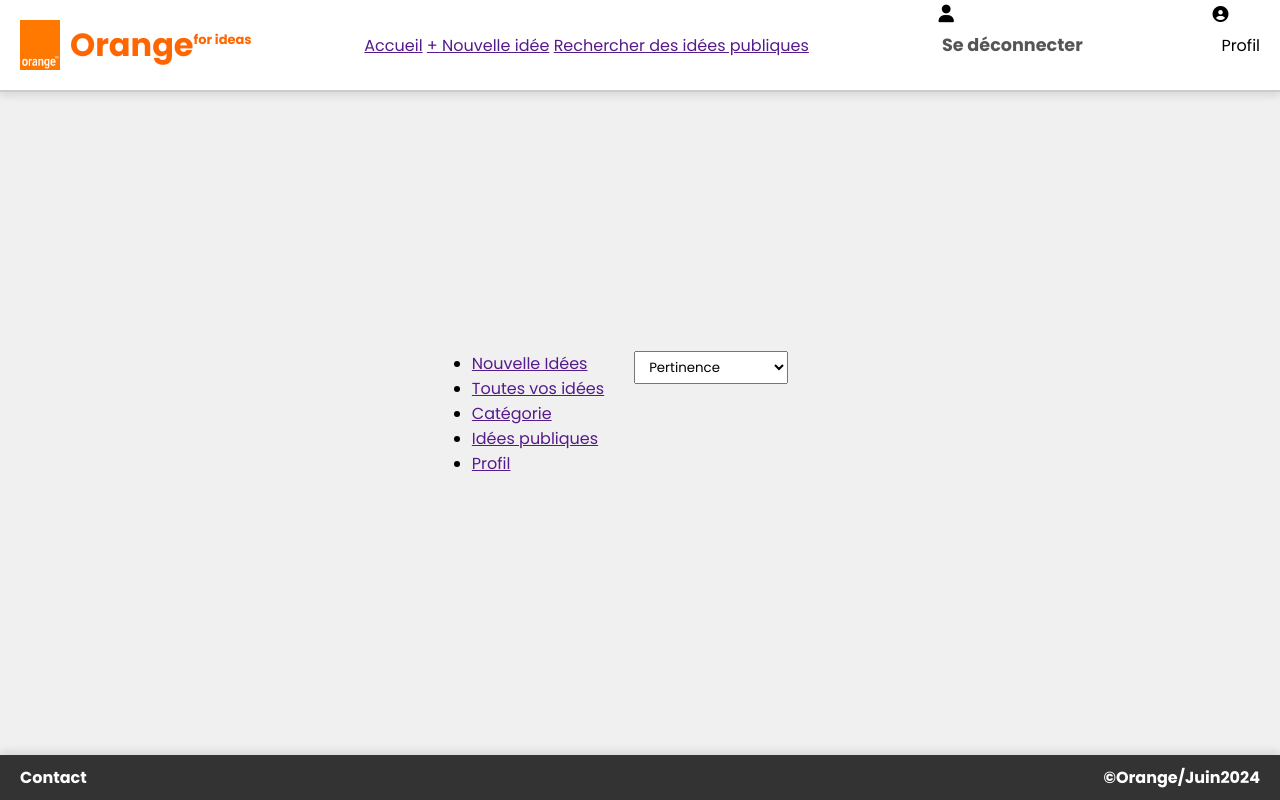
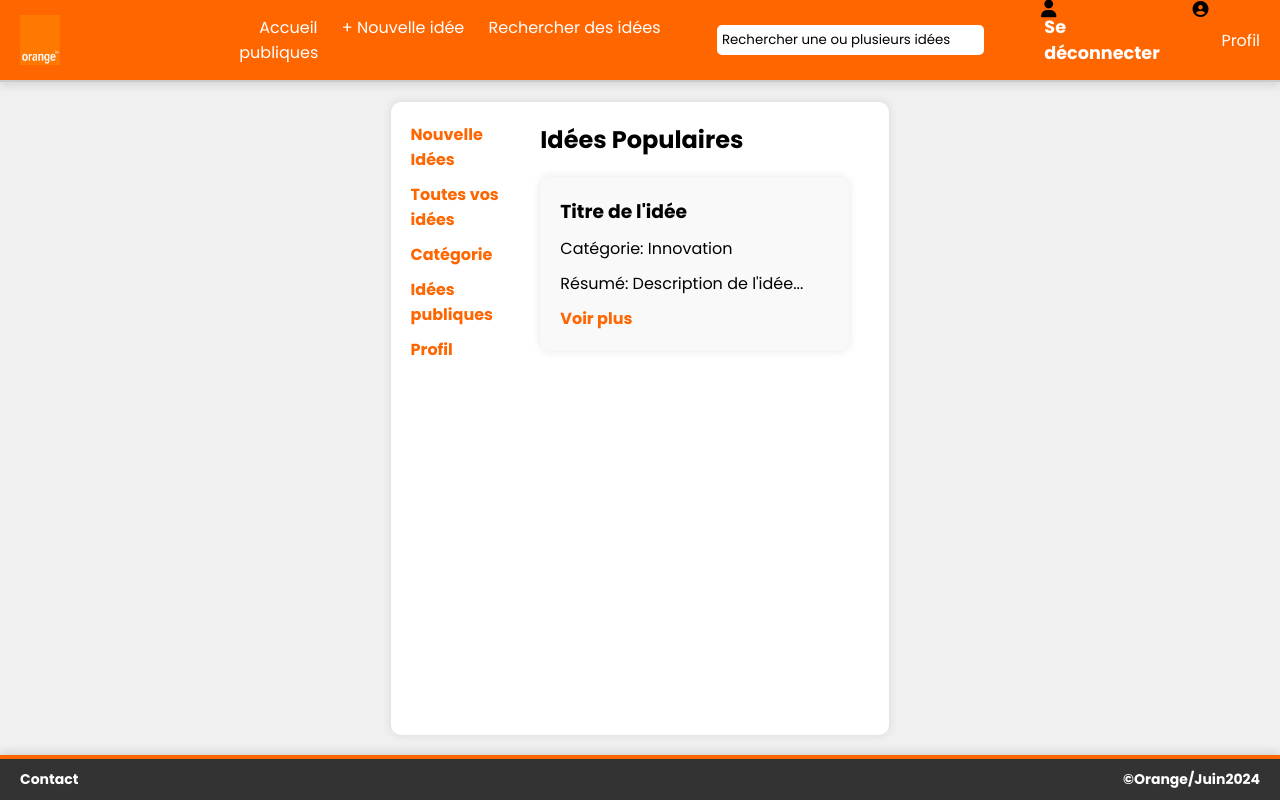
Before and after one commit to AnnaNdoye/ProjetIdee, a PHP site: page /html/Idee/AccueilIdee.html in a window 1280 px wide. Run offline with PHP 8.4, Linux system fonts and the light colour scheme; some libraries are stand-ins or nearby versions.

Commit message:
Ajout de composant

```diff
--- a/html/Idee/AccueilIdee.html
+++ b/html/Idee/AccueilIdee.html
@@ -13,20 +13,25 @@
 <body>
     <div class="header">
         <div class="logo" onclick="location.href='../accueil.html'">
-            <img src="../../static/img/icon.png">
+            <img src="../../static/img/icon.png" alt="Logo">
             <h1>Orange</h1>
             <h3><span class="for-ideas">for ideas</span></h3>
         </div>
 
-        <div>
-            <a href="">Accueil</a>
-            <a href="">+ Nouvelle idée</a>
-            <a href="">Rechercher des idées publiques</a>
+        <div class="navigation">
+            <a href="../Accueil.html">Accueil</a>
+            <a href="NouvelleIdee.html">+ Nouvelle idée</a>
+            <a href="IdeePublique.html">Rechercher des idées publiques</a>
+        </div>
+
+        <div class="form-group">
+            <input class="form-control" type="text" value="" placeholder="Rechercher une ou plusieurs idées" id="chercher-user">
         </div>
         <div class="connect_entete">
             <a href="../Connexion.php">
                 <i class="fas fa-user"></i>
-                <strong>Se déconnecter</strong></a>
+                <strong>Se déconnecter</strong>
+            </a>
         </div>
 
         <div class="profil">
@@ -38,21 +43,23 @@
     <div class="main-content">
         <div class="menu-deroulant">
             <ul class="sous">
-                <li><a href="">Nouvelle Idées</a></li>
-                <li><a href="">Toutes vos idées</a></li>
-                <li><a href="">Catégorie</a></li>
-                <li><a href="">Idées publiques</a></li>
-                <li><a href="">Profil</a></li>
+                <li><a href="NouvelleIdee.html">Nouvelle Idées</a></li>
+                <li><a href="MesIdees.html">Toutes vos idées</a></li>
+                <li><a href="categories.html">Catégorie</a></li>
+                <li><a href="public_ideas.html">Idées publiques</a></li>
+                <li><a href="profile.html">Profil</a></li>
             </ul>
         </div>
 
-        <div class="ideas-section">
-            <div class="filter-sort">
-                <select>
-                    <option value="relevance">Pertinence</option>
-                    <option value="date">Date de création</option>
-                    <option value="popularity">Popularité</option>
-                </select>
+        <div class="ideas-overview">
+            <h2>Idées Populaires</h2>
+            <div class="ideas-list">
+                <div class="idea">
+                    <h3>Titre de l'idée</h3>
+                    <p>Catégorie: Innovation</p>
+                    <p>Résumé: Description de l'idée...</p>
+                    <a href="../idea_detail.html?id=1">Voir plus</a>
+                </div>
             </div>
         </div>
     </div>
--- a/html/Inscription.php
+++ b/html/Inscription.php
@@ -23,7 +23,8 @@
     <div class="boite">
         <form class="container" action="../database/inscription.php" method="POST">
             <div class="entete">
-                <span>Vous n'avez pas de compte ? </span>
+                <span>Vous n'avez
+                    pas de compte ? </span>
                 <header>Inscrivez-vous</header>
             </div>
             <?php //code php pour afficher le message d'erreur
--- a/static/css/style5.css
+++ b/static/css/style5.css
@@ -1,9 +1,4 @@
-/* style1.css */
-body {
-    font-family: Arial, sans-serif;
-    margin: 0;
-    padding: 0;
-}
+
 
 
 
@@ -92,3 +87,173 @@
     color: white;
     padding: 10px 20px;
 }
+
+.container {
+    display: flex;
+    flex-direction: column;
+    min-height: 100vh;
+}
+
+.header {
+    display: flex;
+    justify-content: space-between;
+    align-items: center;
+    background-color: #ff6600;
+    color: white;
+    padding: 10px 20px;
+}
+
+.header .logo {
+    display: flex;
+    align-items: center;
+    cursor: pointer;
+}
+
+.header .logo img {
+    width: 50px;
+    margin-right: 10px;
+}
+
+.header .logo h1, .header .logo h3 {
+    margin: 0;
+}
+
+.header .navigation a, .header .connect_entete a, .header .profil p {
+    color: white;
+    text-decoration: none;
+    margin-left: 20px;
+}
+
+.header .profil {
+    display: flex;
+    align-items: center;
+}
+
+.header .form-group {
+    margin-left: auto;
+    margin-right: 20px;
+}
+
+.header .form-group input {
+    padding: 5px;
+    border-radius: 5px;
+    border: none;
+    outline: none;
+}
+
+.main-content {
+    flex: 1;
+    padding: 20px;
+    background-color: white;
+    box-shadow: 0 0 10px rgba(0, 0, 0, 0.1);
+    margin: 20px;
+    border-radius: 10px;
+    display: flex;
+    flex-direction: row;
+}
+
+.menu-deroulant {
+    flex: 1;
+    margin-right: 20px;
+}
+
+.menu-deroulant ul {
+    list-style-type: none;
+}
+
+.menu-deroulant ul li {
+    margin-bottom: 10px;
+}
+
+.menu-deroulant ul li a {
+    text-decoration: none;
+    color: #ff6600;
+    font-weight: bold;
+    transition: color 0.3s;
+}
+
+.menu-deroulant ul li a:hover {
+    color: #e65c00;
+}
+
+.ideas-overview {
+    flex: 3;
+}
+
+.ideas-overview h2 {
+    font-size: 24px;
+    margin-bottom: 20px;
+}
+
+.ideas-list {
+    display: flex;
+    flex-wrap: wrap;
+}
+
+.idea {
+    background-color: #f9f9f9;
+    padding: 20px;
+    border-radius: 10px;
+    box-shadow: 0 0 10px rgba(0, 0, 0, 0.1);
+    margin-bottom: 20px;
+    flex: 1;
+    margin-right: 20px;
+    transition: transform 0.3s;
+}
+
+.idea:hover {
+    transform: translateY(-5px);
+}
+
+.idea h3 {
+    margin-bottom: 10px;
+}
+
+.idea p {
+    margin-bottom: 10px;
+}
+
+.idea a {
+    text-decoration: none;
+    color: #ff6600;
+    font-weight: bold;
+    transition: color 0.3s;
+}
+
+.idea a:hover {
+    color: #e65c00;
+}
+
+.footer {
+    display: flex;
+    justify-content: space-between;
+    padding: 10px 20px;
+    background-color: #333;
+    color: white;
+    margin-top: auto;
+    border-top: 4px solid #ff6600;
+}
+
+.footer-left, .footer-right {
+    font-size: 14px;
+}
+
+@media (max-width: 768px)
+{
+    .header, .footer {
+        flex-direction: column;
+        text-align: center;
+    }
+    .header .form-group {
+        margin: 10px 0;
+    }
+    .main-content {
+        flex-direction: column;
+    }
+    .menu-deroulant {
+        margin-right: 0;
+    }
+    .idea {
+        margin-right: 0;
+    }
+}
```
Also changed, not shown: html/Idee/CreationIdee.html (deleted, +0 -69 lines), html/Idee/NouvelleIdee.html (+23 -24 lines), static/css/style6.css (+159 -7 lines), README.md.
